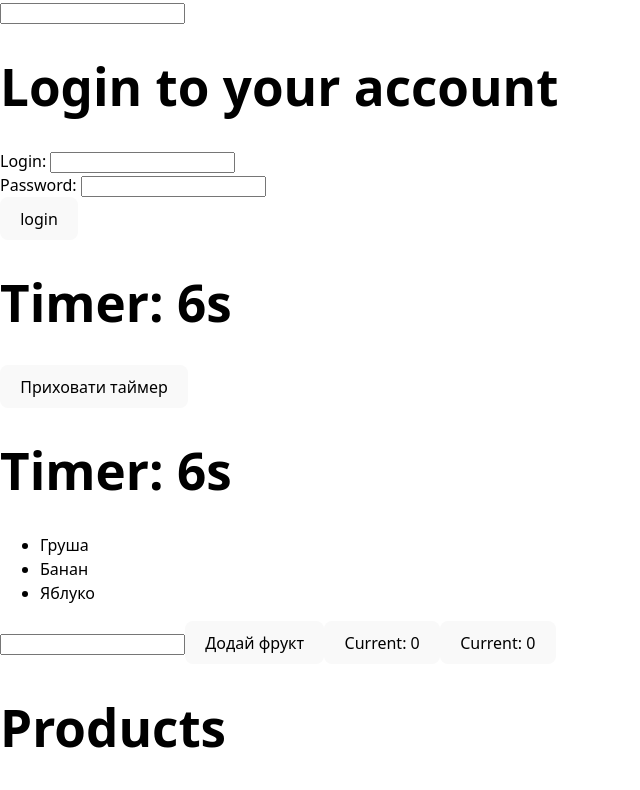
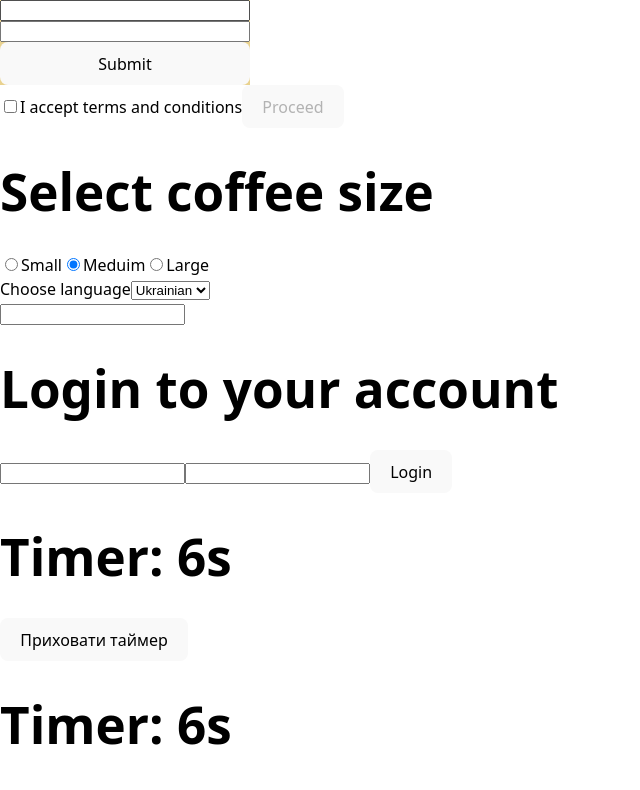
Before and after one commit to Backa228/react-edu, a React (Vite) app: page / in a window 1280 px wide. Shown: the top 790 px of the page, without its empty margins (0-640 px from the left). Built offline with nearby package versions, Linux system fonts and the light colour scheme.

Commit message:
lesson 24.06
Контрольовані Чекбокси, контрольована форма. Бібліотека Formik: Контейнер форми, Поля форми, Стилізація.

```diff
--- a/package.json
+++ b/package.json
@@ -11,6 +11,7 @@
   },
   "dependencies": {
     "clsx": "^2.1.1",
+    "formik": "^2.4.6",
     "react": "^19.0.0",
     "react-dom": "^19.0.0",
     "react-icons": "^5.5.0"
--- a/src/components/App.jsx
+++ b/src/components/App.jsx
@@ -15,6 +15,8 @@ import ButtonEffect from './ButtonEffect.jsx'
 import Timer from './Timer.jsx'
 import LoginForm from './LoginForm.jsx'
 import SearchBar from './SearchBar.jsx'
+import LangSwitcher from './LangSwitcher.jsx'
+import FeedbackForm from './FeedbackForm.jsx'
 
 export default function App() {
     const [click, setClicks] = useState(0)
@@ -23,15 +25,53 @@ export default function App() {
     }
   const [showTimer, setShowTimer] = useState(true)
 
-  const handleLogin = (userData) => {
-    console.log(userData)
+  // const handleLogin = (userData) => {
+  //   console.log(userData)
+  // }
+
+  const [lang, setLang] = useState("ua")
+
+  const [coffeeSize, setCoffeeSize] = useState("md");
+
+  const handleSizeChange = (evt) => {
+    setCoffeeSize(evt.target.value);
+  };
+
+  const [hasAccepted, setHasAccepted] = useState(false)
+
+  const handleAcceptChange = (evt) => {
+    setHasAccepted(evt.target.checked)
   }
+
   return (
     <>
+      <FeedbackForm/>
+      <div>
+      <label>
+          <input type="checkbox" name="terms" checked={hasAccepted} onChange={handleAcceptChange} />
+				I accept terms and conditions
+      </label>
+      <button type="button" disabled={!hasAccepted}>Proceed</button>
+    </div>
+      <h1>Select coffee size</h1>
+      <label>
+        <input type="radio" name="coffeeSize" value="sm" checked={coffeeSize == "sm"} onChange={handleSizeChange} />
+        Small
+      </label>
+      <label>
+        <input type="radio" name="coffeeSize" value="md" checked={coffeeSize == "md"} onChange={handleSizeChange}/>
+        Meduim
+      </label>
+      <label>
+        <input type="radio" name="coffeeSize" value="lg" checked={coffeeSize == "lg"} onChange={handleSizeChange}/>
+        Large
+      </label>
+      <LangSwitcher value={lang} onSelect={setLang} />
       <SearchBar />
       <div>
         <h1>Login to your account</h1>
-        <LoginForm onLogin={handleLogin}/>
+        {/* <LoginForm onLogin={handleLogin}/> */}
+        <LoginForm />
       </div>
       <Timer />
       <button onClick={() => setShowTimer((prev) => !prev)}>
--- /dev/null
+++ b/src/components/FeedbackForm.jsx
@@ -0,0 +1,16 @@
+import { Formik, Form, Field } from 'formik'
+import css from './FeedbackForm.module.css'
+
+const FeedbackForm = () => {
+    return (
+      <Formik initialValues={{}} onSubmit={() => {}}>
+            <Form className={css.form}>
+                <Field type="text" name="username" className={css.field}></Field>
+                <Field type="email" name="email" className={css.field}></Field>
+                <button type='submit' className={css.btn}>Submit</button>
+            </Form>
+      </Formik>
+    );
+};
+
+export default FeedbackForm
--- /dev/null
+++ b/src/components/FeedbackForm.module.css
@@ -0,0 +1,6 @@
+.form{
+    display: flex;
+    flex-direction: column;
+    max-width: 250px;
+    background-color: rgb(233, 210, 143);
+}
--- /dev/null
+++ b/src/components/LangSwitcher.jsx
@@ -0,0 +1,18 @@
+import { use, useId, useState } from 'react'
+
+const LangSwitcher = ({value, onSelect}) => {
+    const selectId = useId();
+
+    return (
+      <div>
+        <label htmlFor={selectId}>Choose language</label>
+        <select id={selectId} value={value} onChange={(evt) => onSelect(evt.target.value)}>
+          <option value="en">English</option>
+          <option value="ua">Ukrainian</option>
+          <option value="pl">Polish</option>
+        </select>
+      </div>
+    );
+};
+
+export default LangSwitcher;
--- a/src/components/LoginForm.jsx
+++ b/src/components/LoginForm.jsx
@@ -1,37 +1,85 @@
-import { useId } from 'react'
+/* #region Неконтрольована форма */
+import { useId, useState } from 'react'
 
-const LoginForm = ({ onLogin }) => {
-    const loginId = useId()
-    const passwordId = useId()
-    const handleSubmit = (evt) => {
-        evt.preventDefault()
+// const LoginForm = ({ onLogin }) => {
+//     const loginId = useId()
+//     const passwordId = useId()
+//     const handleSubmit = (evt) => {
+//         evt.preventDefault()
 
-        const form = evt.target
-        const {login, password} = form.element
+//         const form = evt.target
+//         const {login, password} = form.element
 
-        console.log(form)
-        console.log(login, password)
+//         console.log(form)
+//         console.log(login, password)
 
-        onLogin({
-            login: login.value,
-            password: password.value,
-        })
+//         onLogin({
+//             login: login.value,
+//             password: password.value,
+//         })
 
-        console.log(login.value, password.value)
+//         console.log(login.value, password.value)
 
-        form.reset()
-    }
+//         form.reset()
+//     }
+//     return (
+//         <form onSubmit={handleSubmit}>
+//         <label htmlFor={loginId}>Login: </label>
+//             <input type="text" name="login" />
+//             <br />
+//             <label htmlFor={passwordId}>Password: </label>
+//             <input type="password" name="password" />
+//             <br />
+//             <button type="submit">login</button>
+//         </form>
+//     )
+// }
+
+// export default LoginForm;
+/* #endregion Неконтрольована форма */
+/* #region Контрольована форма */
+const LoginForm = () => {
+    const [values, setValues] = useState({
+      login: "",
+      password: "",
+    });
+
+    const handleChange = (evt) => {
+      setValues({
+        ...values,
+        [evt.target.name]: evt.target.value,
+      });
+    };
+
+    const handleSumit = (evt) => {
+      evt.preventDefault();
+
+      console.log(values);
+
+      setValues({
+        login: "",
+        password: "",
+      });
+    };
+
     return (
-        <form onSubmit={handleSubmit}>
-        <label htmlFor={loginId}>Login: </label>
-            <input type="text" name="login" />
-            <br />
-            <label htmlFor={passwordId}>Password: </label>
-            <input type="password" name="password" />
-            <br />
-            <button type="submit">login</button>
-        </form>
-    )
-}
+      <form onSubmit={handleSumit}>
+        <input
+          type="text"
+          name="login"
+          value={values.login}
+          onChange={handleChange}
+        />
+        <input
+          type="password"
+          name="password"
+          value={values.password}
+          onChange={handleChange}
+        />
+        <button type="submit">Login</button>
+      </form>
+    );
+};
 
-export default LoginForm;
+export default LoginForm
+/* #endregion Контрольована форма */
```
Also changed, not shown: 1 other file (tests, documents, lock files or other folders).
